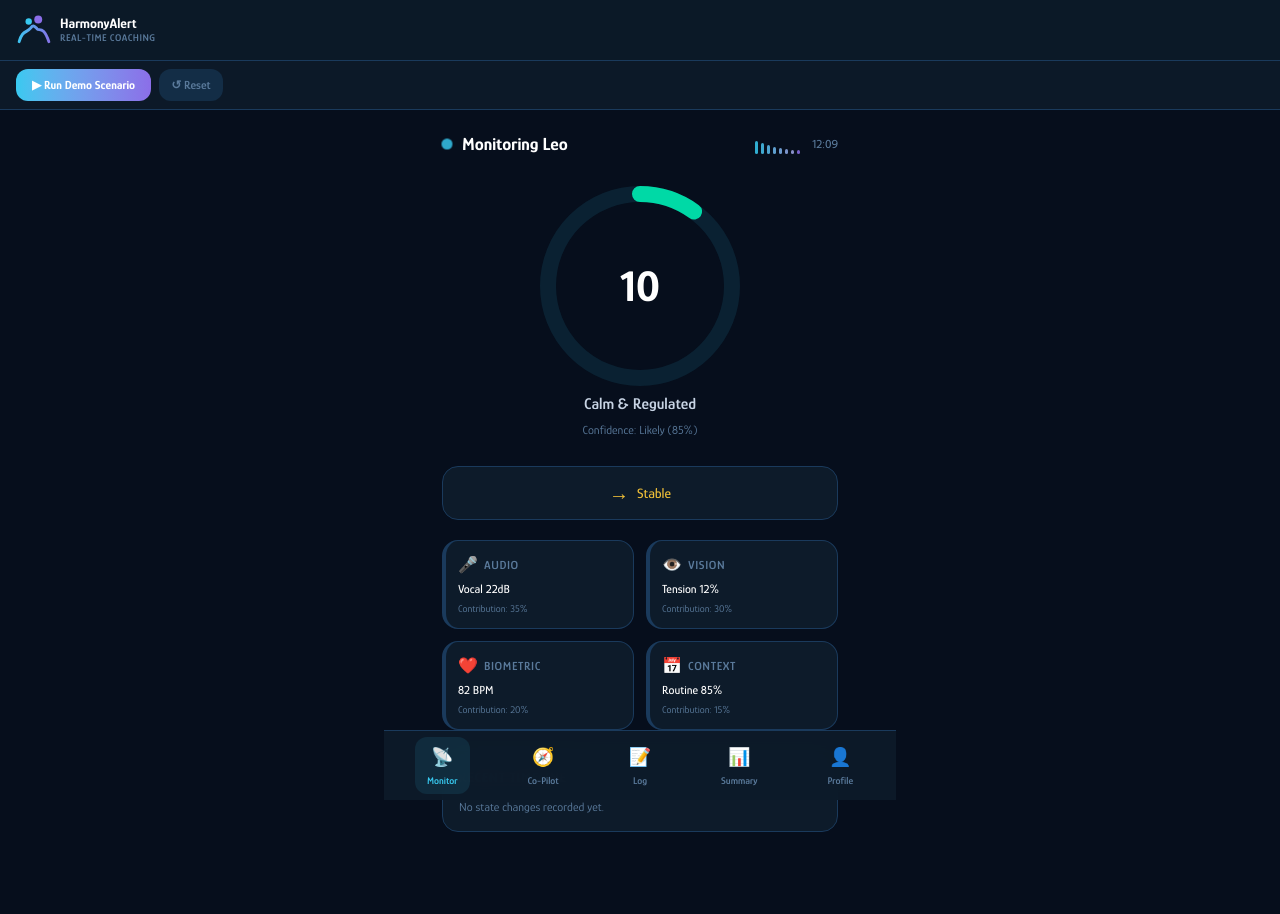
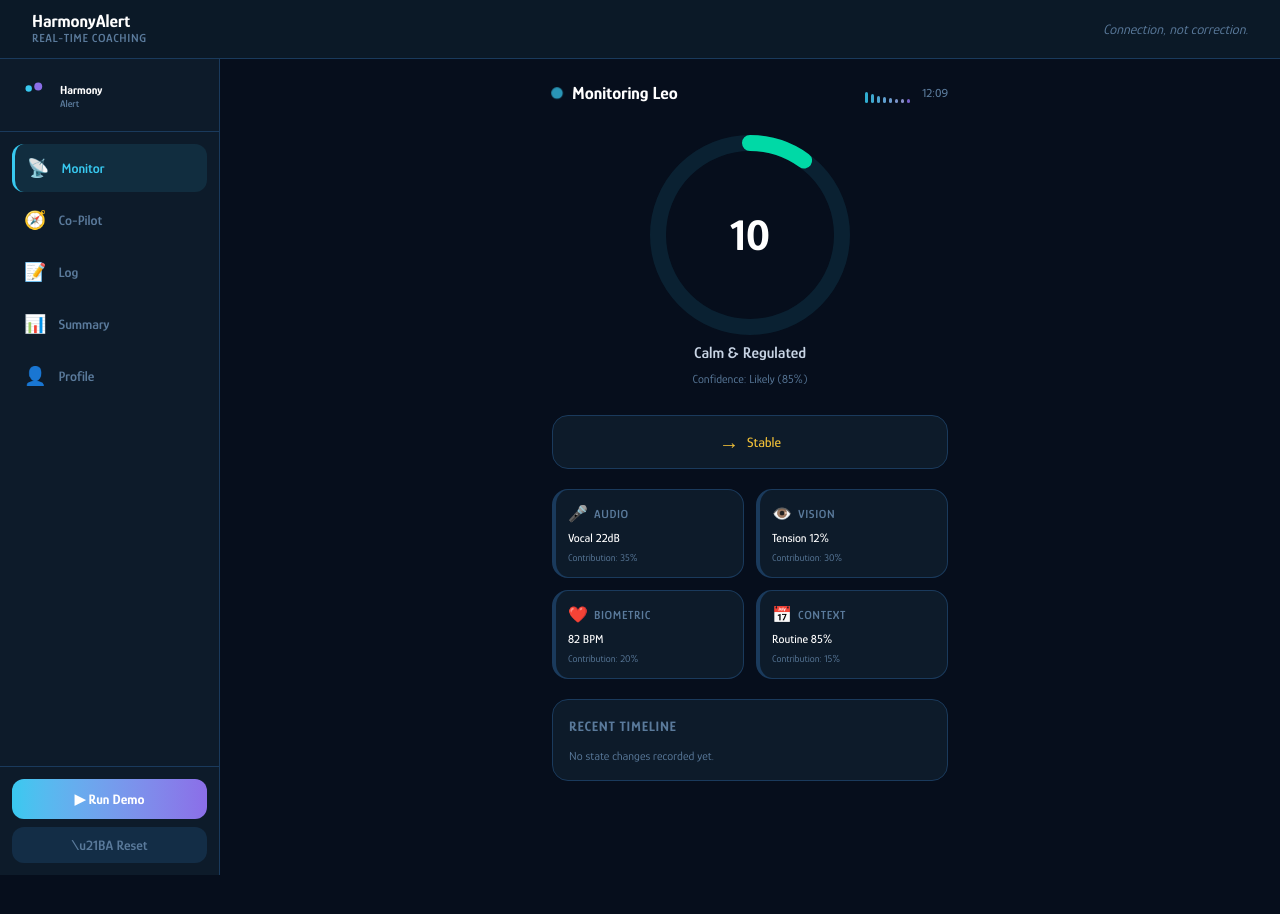
Before and after one commit to ALIYILD/harmony-app, a React (Vite) app: page / in a window 1280 px wide. Shown: the top 914 px of the page. After the commit the page ends 875 px from the top, so only its background shows below. Built offline with nearby package versions, Linux system fonts and the light colour scheme.

Commit message:
Demo-ready: desktop sidebar layout, global toast system, simulation notifications + event logging, screen transitions

```diff
--- a/src/App.tsx
+++ b/src/App.tsx
@@ -1,3 +1,4 @@
+import { useEffect } from 'react';
 import { useAppStore } from './store/useAppStore';
 import { useSimulation } from './hooks/useSimulation';
 import StateMonitor from './components/StateMonitor';
@@ -8,12 +9,69 @@ import ChildProfileView from './components/ChildProfileView';
 import type { TabId } from './types';
 
 const tabs: { id: TabId; label: string; icon: string }[] = [
-  { id: 'monitor', label: 'Monitor', icon: '📡' },
-  { id: 'copilot', label: 'Co-Pilot', icon: '🧭' },
-  { id: 'log', label: 'Log', icon: '📝' },
-  { id: 'summary', label: 'Summary', icon: '📊' },
-  { id: 'profile', label: 'Profile', icon: '👤' },
+  { id: 'monitor', label: 'Monitor', icon: '\u{1F4E1}' },
+  { id: 'copilot', label: 'Co-Pilot', icon: '\u{1F9ED}' },
+  { id: 'log', label: 'Log', icon: '\u{1F4DD}' },
+  { id: 'summary', label: 'Summary', icon: '\u{1F4CA}' },
+  { id: 'profile', label: 'Profile', icon: '\u{1F464}' },
 ];
+
+const toastConfig = {
+  info: { border: 'border-[#38C9F0]', icon: '\u{1F4A1}' },
+  warning: { border: 'border-[#F0C038]', icon: '\u26A0\uFE0F' },
+  danger: { border: 'border-[#FF6B6B]', icon: '\u{1F6A8}' },
+  success: { border: 'border-[#00D9A6]', icon: '\u2713' },
+};
+
+function ToastContainer() {
+  const { toasts, removeToast } = useAppStore();
+
+  useEffect(() => {
+    if (toasts.length === 0) return;
+    const latest = toasts[toasts.length - 1];
+    const timer = setTimeout(() => {
+      removeToast(latest.id);
+    }, 4000);
+    return () => clearTimeout(timer);
+  }, [toasts, removeToast]);
+
+  return (
+    <div className="fixed top-16 right-4 z-[100] flex flex-col gap-2 max-sm:left-4 max-sm:right-4 max-sm:items-center lg:right-8 lg:top-20 lg:max-w-sm">
+      {toasts.map((toast) => {
+        const cfg = toastConfig[toast.type];
+        return (
+          <div
+            key={toast.id}
+            className={`bg-[#0D1B2A] border border-[#1A3A5C] ${cfg.border} border-l-4 rounded-xl p-3 shadow-2xl flex items-start gap-2 animate-toast-in w-full`}
+          >
+            <span className="text-lg shrink-0">{cfg.icon}</span>
+            <p className="text-white text-sm font-medium leading-tight flex-1">{toast.message}</p>
+            <button
+              onClick={() => removeToast(toast.id)}
+              className="text-[#5A7A9B] hover:text-white text-xs ml-2 shrink-0"
+            >
+              x
+            </button>
+          </div>
+        );
+      })}
+    </div>
+  );
+}
+
+const LogoSvg = () => (
+  <svg width="36" height="36" viewBox="0 0 68 68" fill="none">
+    <defs>
+      <linearGradient id="logo-grad" x1="0" y1="0" x2="68" y2="0" gradientUnits="userSpaceOnUse">
+        <stop offset="0%" stopColor="#38C9F0"/>
+        <stop offset="100%" stopColor="#8B6EE8"/>
+      </linearGradient>
+    </defs>
+    <circle cx="24" cy="18" r="6" fill="#38C9F0"/>
+    <circle cx="42" cy="14" r="7.5" fill="#8B6EE8"/>
+    <path d="M6 56 C12 34, 20 40, 28 30 C33 23, 36 28, 40 32 C44 36, 52 26, 62 56" stroke="url(#logo-grad)" strokeWidth="5.5" strokeLinecap="round" fill="none"/>
+  </svg>
+);
 
 export default function App() {
   const { activeTab, setActiveTab, isSimulating, simulationPhase } = useAppStore();
@@ -33,89 +91,149 @@ export default function App() {
     'Ready',
     'Phase 1: Early signs detected',
     'Phase 2: Frustration building',
-    'Phase 3: Sensory overload — intervention sent',
+    'Phase 3: Sensory overload \u2014 intervention sent',
     'Phase 4: De-escalating with support',
-    'Phase 5: Resolved — calm restored',
+    'Phase 5: Resolved \u2014 calm restored',
   ];
 
   return (
-    <div className="min-h-screen bg-navy flex flex-col font-glory">
+    <div className="min-h-screen bg-[#060E1C] flex flex-col font-glory">
+      {/* Global Toast System */}
+      <ToastContainer />
+
       {/* Top Header Bar */}
-      <header className="sticky top-0 z-50 bg-navy-card/90 backdrop-blur-lg border-b border-navy-border px-4 py-3 flex items-center justify-between">
+      <header className="sticky top-0 z-50 bg-[#0D1B2A]/90 backdrop-blur-lg border-b border-[#1A3A5C] px-4 py-3 flex items-center justify-between lg:px-8">
         <div className="flex items-center gap-2">
-          <svg width="36" height="36" viewBox="0 0 68 68" fill="none">
-            <defs>
-              <linearGradient id="logo-grad" x1="0" y1="0" x2="68" y2="0" gradientUnits="userSpaceOnUse">
-                <stop offset="0%" stopColor="#38C9F0"/>
-                <stop offset="100%" stopColor="#8B6EE8"/>
-              </linearGradient>
-            </defs>
-            {/* Child - left, smaller, cyan */}
-            <circle cx="24" cy="18" r="6" fill="#38C9F0"/>
-            {/* Parent - right, taller, lavender */}
-            <circle cx="42" cy="14" r="7.5" fill="#8B6EE8"/>
-            {/* Wave connecting them - the conversation frequency */}
-            <path d="M6 56 C12 34, 20 40, 28 30 C33 23, 36 28, 40 32 C44 36, 52 26, 62 56" stroke="url(#logo-grad)" strokeWidth="5.5" strokeLinecap="round" fill="none"/>
-          </svg>
+          <div className="lg:hidden">
+            <LogoSvg />
+          </div>
           <div>
-            <h1 className="text-sm font-bold text-white leading-none">HarmonyAlert</h1>
-            <p className="text-[10px] text-muted font-semibold tracking-wider uppercase">Real-time coaching</p>
+            <h1 className="text-sm font-bold text-white leading-none lg:text-lg">HarmonyAlert</h1>
+            <p className="text-[10px] text-[#5A7A9B] font-semibold tracking-wider uppercase lg:text-xs">Real-time coaching</p>
           </div>
         </div>
-        <div className="flex items-center gap-2">
+        <div className="flex items-center gap-3">
+          <span className="hidden lg:inline text-[#5A7A9B] text-sm italic">Connection, not correction.</span>
           {isSimulating && (
-            <span className="text-[10px] font-semibold text-cyan bg-cyan/10 px-2 py-1 rounded-full animate-pulse">
+            <span className="text-[10px] font-semibold text-[#38C9F0] bg-[#38C9F0]/10 px-2 py-1 rounded-full animate-pulse lg:text-xs lg:px-3">
               LIVE DEMO
             </span>
           )}
         </div>
       </header>
 
-      {/* Simulation Control Bar */}
-      <div className="sticky top-[52px] z-40 bg-navy-card/95 backdrop-blur border-b border-navy-border px-4 py-2 flex items-center gap-2">
+      {/* Mobile Simulation Control Bar */}
+      <div className="lg:hidden sticky top-[52px] z-40 bg-[#0D1B2A]/95 backdrop-blur border-b border-[#1A3A5C] px-4 py-2 flex items-center gap-2">
         <button
           onClick={run}
           disabled={isSimulating}
-          className="px-4 py-2 bg-gradient-to-r from-cyan to-lavender text-white text-xs font-bold rounded-xl disabled:opacity-40 transition-all hover:shadow-lg hover:shadow-cyan/20 active:scale-95"
+          className="px-4 py-2 bg-gradient-to-r from-[#38C9F0] to-[#8B6EE8] text-white text-xs font-bold rounded-xl disabled:opacity-40 transition-all hover:shadow-lg hover:shadow-[#38C9F0]/20 active:scale-95"
         >
-          {isSimulating ? '⏳ Simulating...' : '▶ Run Demo Scenario'}
+          {isSimulating ? '\u23F3 Simulating...' : '\u25B6 Run Demo Scenario'}
         </button>
         <button
           onClick={reset}
-          className="px-3 py-2 bg-navy-hover text-muted text-xs font-semibold rounded-xl hover:bg-navy-border hover:text-body transition-all active:scale-95"
+          className="px-3 py-2 bg-[#132D46] text-[#5A7A9B] text-xs font-semibold rounded-xl hover:bg-[#1A3A5C] hover:text-[#C8D4E4] transition-all active:scale-95"
         >
-          ↺ Reset
+          \u21BA Reset
         </button>
         {isSimulating && (
           <div className="flex-1 flex items-center gap-2">
-            <div className="flex-1 h-1.5 bg-navy-hover rounded-full overflow-hidden">
+            <div className="flex-1 h-1.5 bg-[#132D46] rounded-full overflow-hidden">
               <div
-                className="h-full bg-gradient-to-r from-cyan to-lavender rounded-full transition-all duration-1000"
+                className="h-full bg-gradient-to-r from-[#38C9F0] to-[#8B6EE8] rounded-full transition-all duration-1000"
                 style={{ width: `${(simulationPhase / 5) * 100}%` }}
               />
             </div>
-            <span className="text-[10px] font-medium text-muted whitespace-nowrap">
+            <span className="text-[10px] font-medium text-[#5A7A9B] whitespace-nowrap">
               {phaseLabels[simulationPhase]}
             </span>
           </div>
         )}
       </div>
 
-      {/* Main Content */}
-      <main className="flex-1 overflow-y-auto pb-20">
-        {renderScreen()}
-      </main>
+      {/* Desktop: sidebar + content | Mobile: content only */}
+      <div className="flex flex-1 overflow-hidden">
+        {/* Desktop Sidebar */}
+        <aside className="hidden lg:flex lg:flex-col w-[220px] shrink-0 bg-[#0D1B2A] border-r border-[#1A3A5C] overflow-y-auto">
+          {/* Sidebar logo */}
+          <div className="px-4 pt-5 pb-4 flex items-center gap-2 border-b border-[#1A3A5C]">
+            <LogoSvg />
+            <div>
+              <p className="text-xs font-bold text-white leading-none">Harmony</p>
+              <p className="text-[10px] text-[#5A7A9B] font-semibold">Alert</p>
+            </div>
+          </div>
 
-      {/* Bottom Tab Bar */}
-      <nav className="fixed bottom-0 left-0 right-0 z-50 bg-navy-card/95 backdrop-blur-lg border-t border-navy-border px-2 py-1.5 flex justify-around max-w-lg mx-auto">
+          {/* Tab buttons */}
+          <nav className="flex-1 flex flex-col gap-1 p-3">
+            {tabs.map((tab) => (
+              <button
+                key={tab.id}
+                onClick={() => setActiveTab(tab.id)}
+                className={`flex items-center gap-3 w-full px-3 py-2.5 rounded-xl text-left text-sm font-semibold transition-all ${
+                  activeTab === tab.id
+                    ? 'bg-[#38C9F0]/10 text-[#38C9F0] border-l-[3px] border-[#38C9F0]'
+                    : 'text-[#5A7A9B] hover:bg-[#132D46] hover:text-[#C8D4E4]'
+                }`}
+              >
+                <span className="text-lg">{tab.icon}</span>
+                <span>{tab.label}</span>
+              </button>
+            ))}
+          </nav>
+
+          {/* Sim controls at bottom */}
+          <div className="p-3 border-t border-[#1A3A5C] flex flex-col gap-2">
+            {isSimulating && (
+              <div className="mb-2">
+                <div className="h-1.5 bg-[#132D46] rounded-full overflow-hidden mb-1">
+                  <div
+                    className="h-full bg-gradient-to-r from-[#38C9F0] to-[#8B6EE8] rounded-full transition-all duration-1000"
+                    style={{ width: `${(simulationPhase / 5) * 100}%` }}
+                  />
+                </div>
+                <p className="text-[10px] font-medium text-[#5A7A9B] text-center">
+                  {phaseLabels[simulationPhase]}
+                </p>
+              </div>
+            )}
+            <button
+              onClick={run}
+              disabled={isSimulating}
+              className="w-full px-4 py-2.5 bg-gradient-to-r from-[#38C9F0] to-[#8B6EE8] text-white text-sm font-bold rounded-xl disabled:opacity-40 transition-all hover:shadow-lg hover:shadow-[#38C9F0]/20 active:scale-95"
+            >
+              {isSimulating ? '\u23F3 Simulating...' : '\u25B6 Run Demo'}
+            </button>
+            <button
+              onClick={reset}
+              className="w-full px-3 py-2 bg-[#132D46] text-[#5A7A9B] text-sm font-semibold rounded-xl hover:bg-[#1A3A5C] hover:text-[#C8D4E4] transition-all active:scale-95"
+            >
+              \u21BA Reset
+            </button>
+          </div>
+        </aside>
+
+        {/* Main Content */}
+        <main className="flex-1 overflow-y-auto pb-20 lg:pb-4">
+          <div className="lg:max-w-3xl lg:mx-auto">
+            <div key={activeTab} className="animate-fade-in">
+              {renderScreen()}
+            </div>
+          </div>
+        </main>
+      </div>
+
+      {/* Mobile Bottom Tab Bar */}
+      <nav className="lg:hidden fixed bottom-0 left-0 right-0 z-50 bg-[#0D1B2A]/95 backdrop-blur-lg border-t border-[#1A3A5C] px-2 py-1.5 flex justify-around">
         {tabs.map((tab) => (
           <button
             key={tab.id}
             onClick={() => setActiveTab(tab.id)}
             className={`flex flex-col items-center gap-0.5 px-3 py-1.5 rounded-xl transition-all ${
               activeTab === tab.id
-                ? 'text-cyan bg-cyan/10'
-                : 'text-muted'
+                ? 'text-[#38C9F0] bg-[#38C9F0]/10'
+                : 'text-[#5A7A9B]'
             }`}
           >
             <span className="text-lg">{tab.icon}</span>
--- a/src/hooks/useSimulation.ts
+++ b/src/hooks/useSimulation.ts
@@ -6,7 +6,8 @@ export function useSimulation() {
   const timers = useRef<ReturnType<typeof setTimeout>[]>([]);
   const {
     setCurrentState, setSensorReadings, setIsSimulating,
-    setSimulationPhase, addStateToHistory, setActiveTab
+    setSimulationPhase, addStateToHistory, setActiveTab,
+    addToast, addEventLog
   } = useAppStore();
 
   const cleanup = useCallback(() => {
@@ -25,6 +26,7 @@ export function useSimulation() {
     // Phase 1: Early signs (3s) — uneasy
     timers.current.push(setTimeout(() => {
       setSimulationPhase(1);
+      addToast('Vocal tone shift detected — monitoring closely', 'warning');
       const state: StateEstimate = {
         primaryState: 'uneasy',
         confidence: 0.65,
@@ -47,6 +49,8 @@ export function useSimulation() {
     // Phase 2: Frustrated (9s)
     timers.current.push(setTimeout(() => {
       setSimulationPhase(2);
+      addToast('Stress threshold approaching — frustration building', 'danger');
+      addEventLog({ id: 'sim-e1', timestamp: Date.now(), type: 'frustration', trigger: 'After-school transition + loud environment', notes: 'Detected by audio + vision modalities' });
       const state: StateEstimate = {
         primaryState: 'frustrated',
         confidence: 0.74,
@@ -72,6 +76,8 @@ export function useSimulation() {
     timers.current.push(setTimeout(() => {
       setSimulationPhase(3);
       setActiveTab('copilot');
+      addToast('Sensory overload detected — guidance sent to your device', 'danger');
+      addEventLog({ id: 'sim-e2', timestamp: Date.now(), type: 'sensory_overload', trigger: 'Cumulative noise + routine deviation', intervention: 'Ear defenders + quiet space', notes: 'Auto-guided intervention triggered' });
       const state: StateEstimate = {
         primaryState: 'overloaded',
         confidence: 0.82,
@@ -94,6 +100,7 @@ export function useSimulation() {
     // Phase 4: De-escalating (28s)
     timers.current.push(setTimeout(() => {
       setSimulationPhase(4);
+      addToast('De-escalating — Leo is responding to intervention', 'info');
       const state: StateEstimate = {
         primaryState: 'frustrated',
         confidence: 0.60,
@@ -117,6 +124,8 @@ export function useSimulation() {
     timers.current.push(setTimeout(() => {
       setSimulationPhase(5);
       setActiveTab('monitor');
+      addToast('Resolved — Leo has returned to a calm state', 'success');
+      addEventLog({ id: 'sim-e3', timestamp: Date.now(), type: 'good_moment', trigger: 'Successful de-escalation', intervention: 'Weighted blanket + reduced demands', outcome: 'helped', notes: 'Crisis averted — 4 minute de-escalation' });
       const state: StateEstimate = {
         primaryState: 'calm',
         confidence: 0.80,
@@ -136,7 +145,7 @@ export function useSimulation() {
       });
       setIsSimulating(false);
     }, 40000));
-  }, [cleanup, setCurrentState, setSensorReadings, setIsSimulating, setSimulationPhase, addStateToHistory, setActiveTab]);
+  }, [cleanup, setCurrentState, setSensorReadings, setIsSimulating, setSimulationPhase, addStateToHistory, setActiveTab, addToast, addEventLog]);
 
   const reset = useCallback(() => {
     cleanup();
--- a/src/index.css
+++ b/src/index.css
@@ -21,3 +21,25 @@ body {
   background-color: #060E1C;
   color: #C8D4E4;
 }
+
+@keyframes fadeIn {
+  from { opacity: 0; transform: translateY(8px); }
+  to { opacity: 1; transform: translateY(0); }
+}
+.animate-fade-in {
+  animation: fadeIn 0.3s ease-out;
+}
+
+@keyframes toastIn {
+  from { opacity: 0; transform: translateX(40px); }
+  to { opacity: 1; transform: translateX(0); }
+}
+@media (max-width: 1023px) {
+  @keyframes toastIn {
+    from { opacity: 0; transform: translateY(-20px); }
+    to { opacity: 1; transform: translateY(0); }
+  }
+}
+.animate-toast-in {
+  animation: toastIn 0.3s ease-out;
+}
--- a/src/store/useAppStore.ts
+++ b/src/store/useAppStore.ts
@@ -1,6 +1,12 @@
 import { create } from 'zustand';
 import type { StateEstimate, SensorReading, EventLog, ChildProfile, TabId, Suggestion } from '../types';
 import { generateMockChildProfile } from '../data/mockData';
+
+interface Toast {
+  id: string;
+  message: string;
+  type: 'info' | 'warning' | 'danger' | 'success';
+}
 
 interface AppState {
   activeTab: TabId;
@@ -32,6 +38,10 @@ interface AppState {
 
   monitoringActive: boolean;
   setMonitoringActive: (v: boolean) => void;
+
+  toasts: Toast[];
+  addToast: (message: string, type?: 'info' | 'warning' | 'danger' | 'success') => void;
+  removeToast: (id: string) => void;
 }
 
 const defaultState: StateEstimate = {
@@ -81,4 +91,12 @@ export const useAppStore = create<AppState>((set) => ({
 
   monitoringActive: true,
   setMonitoringActive: (v) => set({ monitoringActive: v }),
+
+  toasts: [],
+  addToast: (message, type = 'info') => set((s) => ({
+    toasts: [...s.toasts, { id: Date.now().toString(), message, type }]
+  })),
+  removeToast: (id) => set((s) => ({
+    toasts: s.toasts.filter(t => t.id !== id)
+  })),
 }));
```
